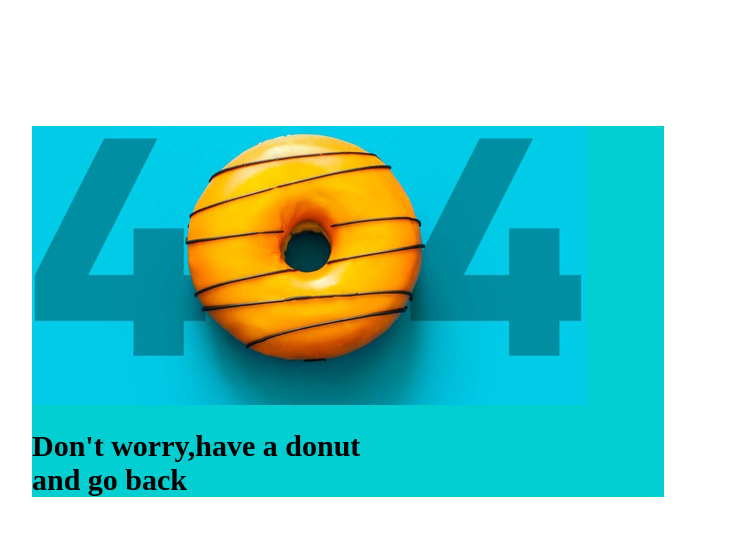
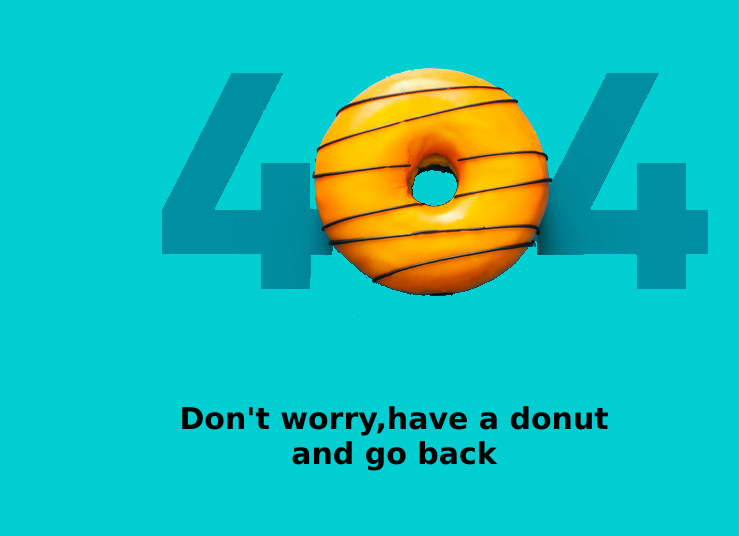
Before and after one commit to sauliuskarlinskas/spurga, a website: page index.html in a window 1280 px wide. Shown: the whole page, without its empty margins (292-1031 px from the left). Drawn offline with Linux system fonts and the light colour scheme.

Commit message:
Final stile

```diff
--- a/index.html
+++ b/index.html
@@ -9,11 +9,11 @@
     <title>Spurga</title>
 </head>
 
-<body style="background-color: white">
-    <main style="background-color: darkturquoise; width: 50%;margin-left: 25%; margin-top: 10%;">
-        <img style="" src="./spurga.jpg" alt="Spurga">
-        <div style="">
-            <h1 style="font-size: 30px; color: black;">Don't worry,have a donut <br>
+<body style="background-color: darkturquoise; display: inline-block;width: 100%;">
+    <main style= margin-left:30%;">
+        <img style="display: inline-block;margin: 60px; " src="./spurga.png" alt="Donut">
+        <div>
+            <h1 style="width: 50%; margin-left:70px; text-align: center;font-family: Verdana, Geneva, Tahoma, sans-serif; font-size: 30px; color: black;">Don't worry,have a donut <br>
             and go back</h1>
 
 
```
Also changed, not shown: spurga.png (added).
